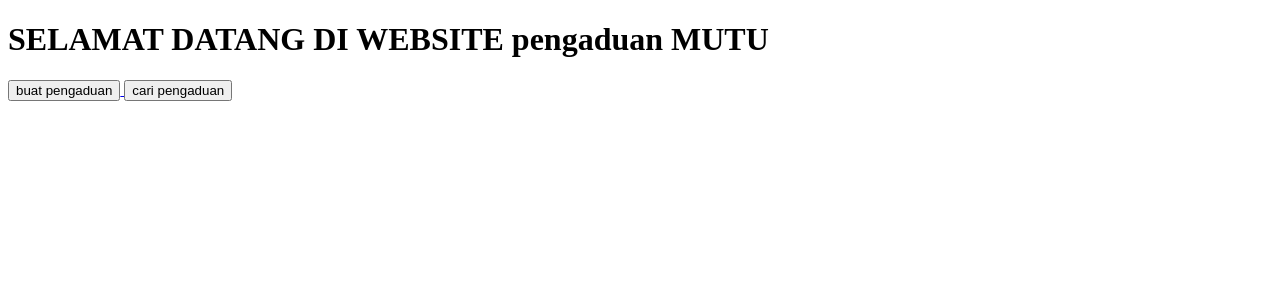
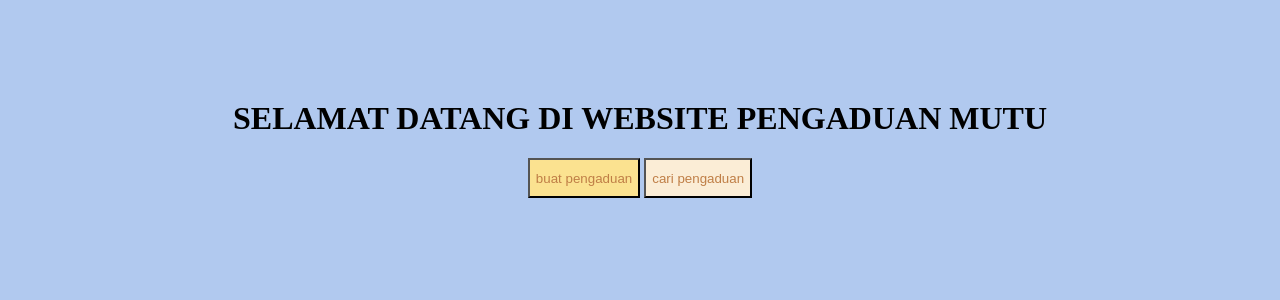
Before and after one commit to INDRIagustinPPLG2/sekolah_2026_12RPL2_UJIKOM_INDRI_AGUSTIN, a PHP site: page / in a window 1280 px wide. Shown: the top 300 px of the page. Run offline with PHP 8.4, Linux system fonts and the light colour scheme.

Commit message:
index.php

```diff
--- a/sekolah_2026_12RPL2_UJIKOM_INDRI_AGUSTIN/index.php
+++ b/sekolah_2026_12RPL2_UJIKOM_INDRI_AGUSTIN/index.php
@@ -1,19 +1,40 @@
 <!DOCTYPE html>
 <html lang="en">
 <head>
+    <style>
+      body{
+            background-color: #B1C9EF;
+      }
+      div{
+       margin: 100px;
+
+      }
+      h1 {
+            text-align: center;
+      }
+      button {
+         width: 125pxpx; /* Lebar tetap 200 piksel */
+  height: 40px;
+      }
+      .pengaduan {
+        background-color: #fbe290;
+        color:#bf7e46;
+      }
+      .halaman{
+        background-color: #fbedd6;
+        color : #bf7e46;
+      }
+    </style>
     <meta charset="UTF-8">
     <meta name="viewport" content="width=device-width, initial-scale=1.0">
     <title>Document</title>
 </head>
 <body>
-    <h1>SELAMAT DATANG DI WEBSITE pengaduan MUTU</h1>
-   <a href="form_pengaduan.php">
-  <button>buat pengaduan</button>
-</a>
- <a href="cari_pengaduan.php">
-  <button>cari pengaduan</button>
-</a>
-
+  <div>
+    <h1>SELAMAT DATANG DI WEBSITE PENGADUAN MUTU</h1>
+   <center><a href="form_pengaduan.php"><button class="pengaduan">buat pengaduan</button></a>
+ <a href="cari_pengaduan.php"><button class="halaman">cari pengaduan</button></a></center>
+</div>
 
 </body>
 </html>
```
